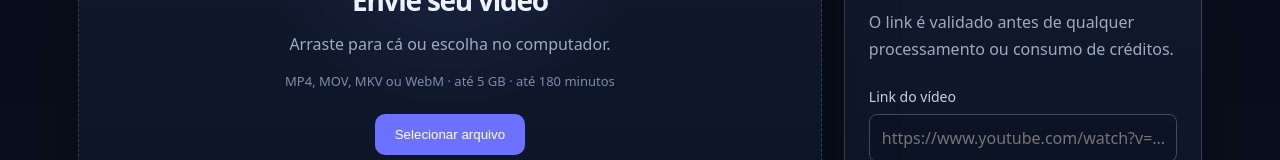
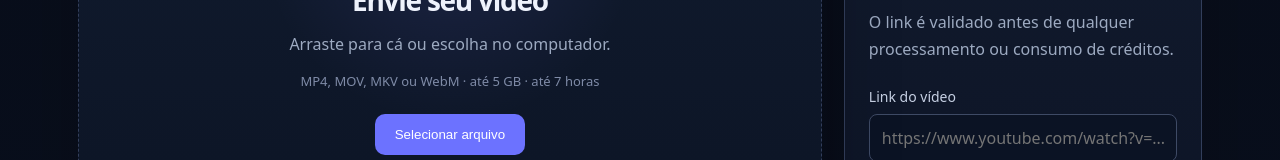
Before and after one commit to DiegoMatheusS/CortesIA, a Next.js app in the folder cortes-ia-web/: page /criar in a window 1280 px wide. Shown: the part 592-752 px from the top of the page. Built offline with nearby package versions, Linux system fonts and the light colour scheme.

Commit message:
feat(web): show seven-hour upload duration limit

```diff
--- a/cortes-ia-web/src/components/CreateStudio.tsx
+++ b/cortes-ia-web/src/components/CreateStudio.tsx
@@ -218,7 +218,7 @@ export default function CreateStudio() {
             <div className="dropzone-icon" aria-hidden="true">↑</div>
             <h2>Envie seu vídeo</h2>
             <p>Arraste para cá ou escolha no computador.</p>
-            <p className="source-meta">MP4, MOV, MKV ou WebM · até 5 GB · até 180 minutos</p>
+            <p className="source-meta">MP4, MOV, MKV ou WebM · até 5 GB · até 7 horas</p>
             <button
               type="button"
               className="button primary"
```
